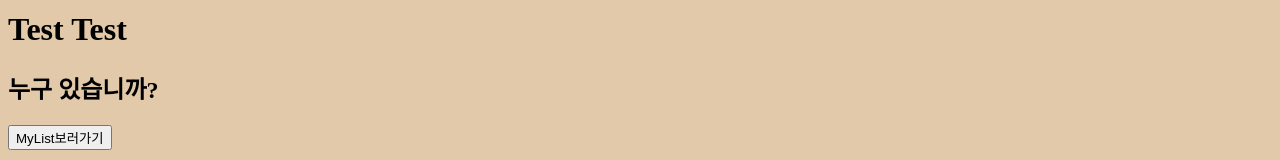
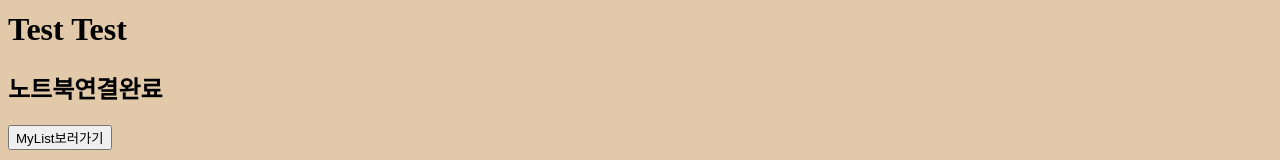
Before and after one commit to LIKELION-HUFS-12th/Dogak_FE, a React (Vite) app: page / in a window 1280 px wide. Shown: the part 289-449 px from the top of the page. Built offline with nearby package versions, Linux system fonts and the light colour scheme; a web font is replaced by a local one.

Commit message:
git 브랜치 점검 및 커밋확인

```diff
--- a/src/home/homepage.jsx
+++ b/src/home/homepage.jsx
@@ -14,7 +14,7 @@ export default function MainHome(){
         <div>
             <Logo/>
             <h1>Test Test</h1>
-            <h2>누구 있습니까?</h2>
+            <h2>노트북연결완료</h2>
             <button onClick={handleMyList}>MyList보러가기</button>
         </div>
 
```
